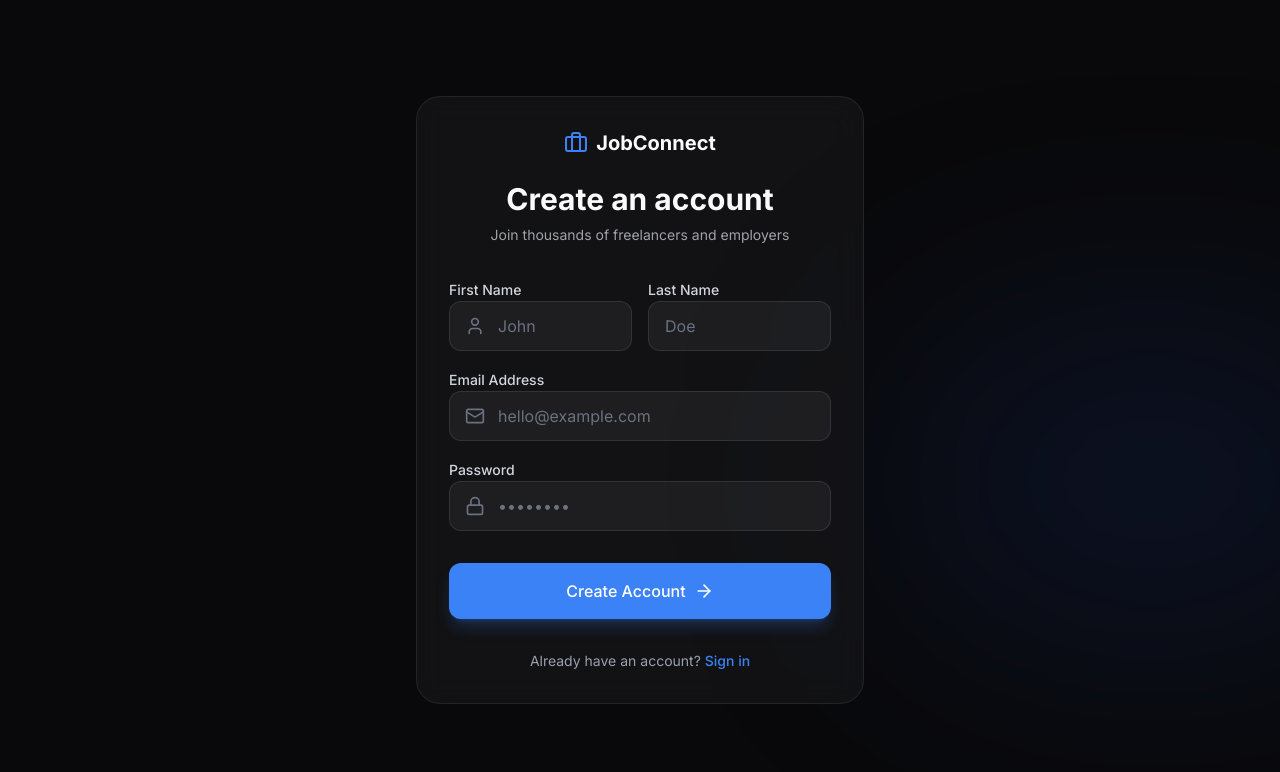
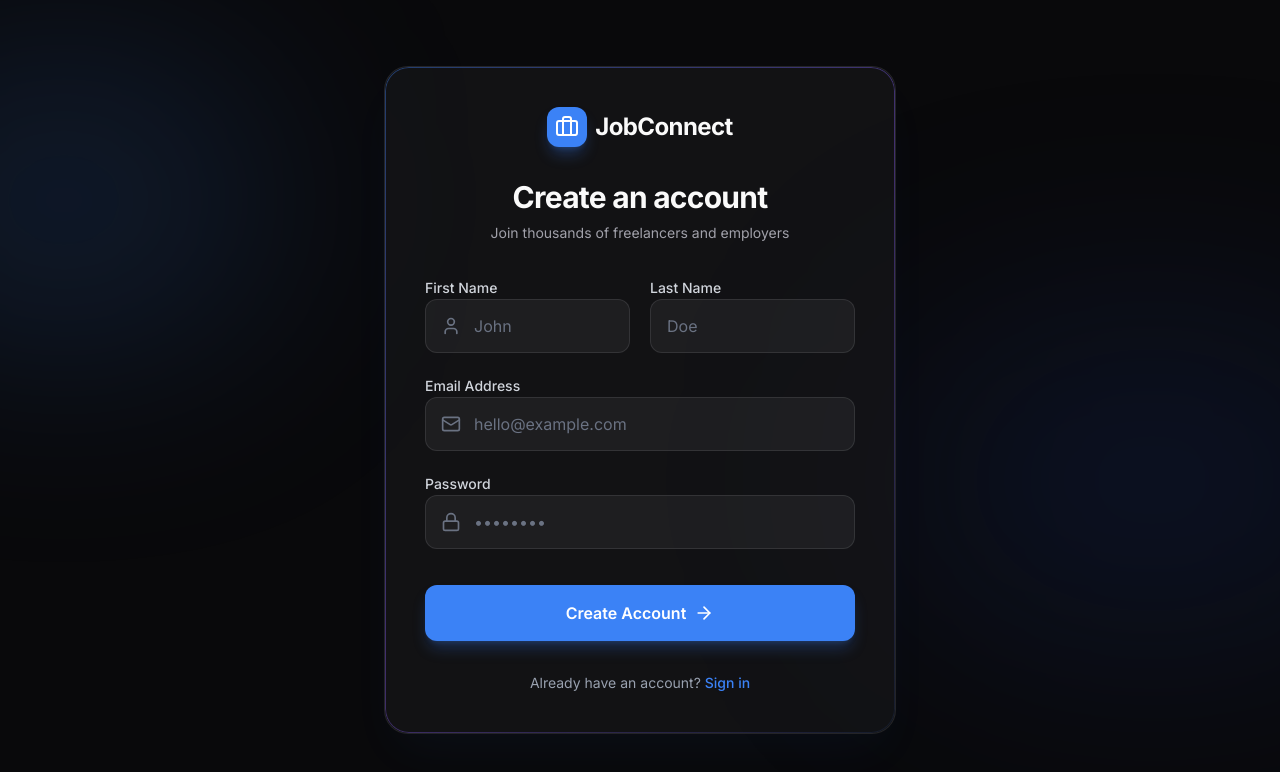
Before and after one commit to steve-237/jobconnect, a Next.js app in the folder web/: page /register in a window 1280 px wide. Shown: the top 772 px of the page. Built offline with nearby package versions, Linux system fonts and the light colour scheme.

Commit message:
style(web): refine login and register pages with premium theme UI

```diff
--- a/web/src/app/login/page.tsx
+++ b/web/src/app/login/page.tsx
@@ -25,12 +25,9 @@ export default function LoginPage() {
       const response = await api.post('/auth/login', formData);
       const { access_token } = response.data;
 
-      // Store token in localStorage for MVP
       localStorage.setItem('token', access_token);
 
-      // Redirect to dashboard (to be implemented)
-      alert('Success! JWT Token saved.');
-      router.push('/');
+      router.push('/dashboard');
     } catch (err: any) {
       setError(err.response?.data?.message || 'Failed to login. Please try again.');
     } finally {
@@ -39,23 +36,28 @@ export default function LoginPage() {
   };
 
   return (
-    <div className="min-h-screen flex items-center justify-center p-4 relative overflow-hidden">
+    <div className="min-h-screen flex items-center justify-center p-6 relative overflow-hidden">
       <div className="absolute top-[20%] left-[-10%] w-[40%] h-[40%] rounded-full bg-primary/20 blur-[120px] pointer-events-none" />
+      <div className="absolute bottom-[-10%] right-[-10%] w-[40%] h-[40%] rounded-full bg-purple-900/20 blur-[120px] pointer-events-none" />
 
-      <div className="w-full max-w-md glass p-8 rounded-3xl z-10">
+      <div className="w-full max-w-md animate-fade-in-up">
+        <div className="glass p-8 rounded-3xl relative gradient-border shadow-2xl shadow-primary/5">
           <div className="flex flex-col items-center mb-8">
-          <Link href="/" className="flex items-center gap-2 mb-6">
-            <Briefcase className="w-6 h-6 text-primary" />
-            <span className="font-bold text-xl">JobConnect</span>
+            <Link href="/" className="flex items-center gap-2 mb-8 hover:scale-105 transition-transform">
+              <div className="w-10 h-10 bg-primary rounded-xl flex items-center justify-center shadow-lg shadow-primary/30">
+                <Briefcase className="w-6 h-6 text-white" />
+              </div>
+              <span className="font-bold text-2xl tracking-tight">JobConnect</span>
             </Link>
-          <h1 className="text-3xl font-bold mb-2">Welcome back</h1>
+            <h1 className="text-3xl font-bold mb-2 tracking-tight">Welcome back</h1>
             <p className="text-muted-foreground text-sm text-center">
               Sign in to your account to continue
             </p>
           </div>
 
           {error && (
-          <div className="bg-red-500/10 border border-red-500/20 text-red-400 p-4 rounded-xl mb-6 text-sm">
+            <div className="bg-danger/10 border border-danger/20 text-danger p-4 rounded-xl mb-6 text-sm flex items-center gap-2">
+              <div className="w-1.5 h-1.5 rounded-full bg-danger flex-shrink-0" />
               {error}
             </div>
           )}
@@ -63,12 +65,12 @@ export default function LoginPage() {
           <form onSubmit={handleSubmit} className="flex flex-col gap-5">
             <div className="space-y-2">
               <label className="text-sm font-medium text-gray-300">Email Address</label>
-            <div className="relative">
-              <Mail className="absolute left-4 top-1/2 -translate-y-1/2 w-5 h-5 text-gray-500" />
+              <div className="relative group">
+                <Mail className="absolute left-4 top-1/2 -translate-y-1/2 w-5 h-5 text-gray-500 group-focus-within:text-primary transition-colors" />
                 <input
                   type="email"
                   required
-                className="w-full bg-white/5 border border-white/10 rounded-xl px-12 py-4 text-white placeholder:text-gray-500 focus:outline-none focus:ring-2 focus:ring-primary/50 transition-all"
+                  className="w-full bg-white/5 border border-white/10 rounded-xl px-12 py-3.5 text-white placeholder:text-gray-500 focus:outline-none focus:border-primary/50 focus:ring-1 focus:ring-primary/50 transition-all"
                   placeholder="hello@example.com"
                   value={formData.email}
                   onChange={e => setFormData({...formData, email: e.target.value})}
@@ -78,12 +80,12 @@ export default function LoginPage() {
 
             <div className="space-y-2">
               <label className="text-sm font-medium text-gray-300">Password</label>
-            <div className="relative">
-              <Lock className="absolute left-4 top-1/2 -translate-y-1/2 w-5 h-5 text-gray-500" />
+              <div className="relative group">
+                <Lock className="absolute left-4 top-1/2 -translate-y-1/2 w-5 h-5 text-gray-500 group-focus-within:text-primary transition-colors" />
                 <input
                   type="password"
                   required
-                className="w-full bg-white/5 border border-white/10 rounded-xl px-12 py-4 text-white placeholder:text-gray-500 focus:outline-none focus:ring-2 focus:ring-primary/50 transition-all"
+                  className="w-full bg-white/5 border border-white/10 rounded-xl px-12 py-3.5 text-white placeholder:text-gray-500 focus:outline-none focus:border-primary/50 focus:ring-1 focus:ring-primary/50 transition-all"
                   placeholder="••••••••"
                   value={formData.password}
                   onChange={e => setFormData({...formData, password: e.target.value})}
@@ -94,7 +96,7 @@ export default function LoginPage() {
             <button
               type="submit"
               disabled={loading}
-            className="w-full bg-primary hover:bg-blue-600 text-white font-medium py-4 rounded-xl mt-2 transition-all hover:scale-[1.02] active:scale-[0.98] shadow-lg shadow-primary/25 flex items-center justify-center gap-2 disabled:opacity-50 disabled:pointer-events-none"
+              className="w-full bg-primary hover:bg-primary-hover text-white font-semibold py-4 rounded-xl mt-4 transition-all hover:scale-[1.02] active:scale-[0.98] shadow-lg shadow-primary/25 flex items-center justify-center gap-2 disabled:opacity-50 disabled:pointer-events-none"
             >
               {loading ? (
                 <Loader2 className="w-5 h-5 animate-spin" />
@@ -109,11 +111,12 @@ export default function LoginPage() {
 
           <div className="mt-8 text-center text-sm text-gray-400">
             Don't have an account?{' '}
-          <Link href="/register" className="text-primary hover:underline font-medium">
+            <Link href="/register" className="text-primary hover:text-primary-hover transition-colors font-medium">
               Sign up
             </Link>
           </div>
         </div>
       </div>
+    </div>
   );
 }
--- a/web/src/app/register/page.tsx
+++ b/web/src/app/register/page.tsx
@@ -24,18 +24,14 @@ export default function RegisterPage() {
     setError('');
 
     try {
-      // 1. Create account
       await api.post('/auth/register', formData);
-
-      // 2. Auto login
       const response = await api.post('/auth/login', {
         email: formData.email,
         password: formData.password
       });
 
       localStorage.setItem('token', response.data.access_token);
-      alert('Account created! Token saved.');
-      router.push('/');
+      router.push('/dashboard');
     } catch (err: any) {
       setError(err.response?.data?.message || 'Failed to register. Please try again.');
     } finally {
@@ -44,37 +40,42 @@ export default function RegisterPage() {
   };
 
   return (
-    <div className="min-h-screen flex items-center justify-center p-4 relative overflow-hidden">
+    <div className="min-h-screen flex items-center justify-center p-6 relative overflow-hidden">
       <div className="absolute bottom-[20%] right-[-10%] w-[40%] h-[40%] rounded-full bg-blue-900/20 blur-[120px] pointer-events-none" />
+      <div className="absolute top-[10%] left-[-10%] w-[30%] h-[30%] rounded-full bg-primary/20 blur-[120px] pointer-events-none" />
 
-      <div className="w-full max-w-md glass p-8 rounded-3xl z-10">
+      <div className="w-full max-w-lg animate-fade-in-up">
+        <div className="glass p-8 md:p-10 rounded-3xl relative gradient-border shadow-2xl shadow-primary/5">
           <div className="flex flex-col items-center mb-8">
-          <Link href="/" className="flex items-center gap-2 mb-6">
-            <Briefcase className="w-6 h-6 text-primary" />
-            <span className="font-bold text-xl">JobConnect</span>
+            <Link href="/" className="flex items-center gap-2 mb-8 hover:scale-105 transition-transform">
+              <div className="w-10 h-10 bg-primary rounded-xl flex items-center justify-center shadow-lg shadow-primary/30">
+                <Briefcase className="w-6 h-6 text-white" />
+              </div>
+              <span className="font-bold text-2xl tracking-tight">JobConnect</span>
             </Link>
-          <h1 className="text-3xl font-bold mb-2">Create an account</h1>
+            <h1 className="text-3xl font-bold mb-2 tracking-tight">Create an account</h1>
             <p className="text-muted-foreground text-sm text-center">
               Join thousands of freelancers and employers
             </p>
           </div>
 
           {error && (
-          <div className="bg-red-500/10 border border-red-500/20 text-red-400 p-4 rounded-xl mb-6 text-sm">
+            <div className="bg-danger/10 border border-danger/20 text-danger p-4 rounded-xl mb-6 text-sm flex items-center gap-2">
+              <div className="w-1.5 h-1.5 rounded-full bg-danger flex-shrink-0" />
               {error}
             </div>
           )}
 
-        <form onSubmit={handleSubmit} className="flex flex-col gap-4">
-          <div className="flex gap-4">
+          <form onSubmit={handleSubmit} className="flex flex-col gap-5">
+            <div className="flex flex-col sm:flex-row gap-5">
               <div className="space-y-2 flex-1">
                 <label className="text-sm font-medium text-gray-300">First Name</label>
-              <div className="relative">
-                <User className="absolute left-4 top-1/2 -translate-y-1/2 w-5 h-5 text-gray-500" />
+                <div className="relative group">
+                  <User className="absolute left-4 top-1/2 -translate-y-1/2 w-5 h-5 text-gray-500 group-focus-within:text-primary transition-colors" />
                   <input
                     type="text"
                     required
-                  className="w-full bg-white/5 border border-white/10 rounded-xl pl-12 pr-4 py-3 text-white placeholder:text-gray-500 focus:outline-none focus:ring-2 focus:ring-primary/50 transition-all"
+                    className="w-full bg-white/5 border border-white/10 rounded-xl pl-12 pr-4 py-3.5 text-white placeholder:text-gray-500 focus:outline-none focus:border-primary/50 focus:ring-1 focus:ring-primary/50 transition-all"
                     placeholder="John"
                     value={formData.firstName}
                     onChange={e => setFormData({...formData, firstName: e.target.value})}
@@ -83,11 +84,11 @@ export default function RegisterPage() {
               </div>
               <div className="space-y-2 flex-1">
                 <label className="text-sm font-medium text-gray-300">Last Name</label>
-              <div className="relative">
+                <div className="relative group">
                   <input
                     type="text"
                     required
-                  className="w-full bg-white/5 border border-white/10 rounded-xl px-4 py-3 text-white placeholder:text-gray-500 focus:outline-none focus:ring-2 focus:ring-primary/50 transition-all"
+                    className="w-full bg-white/5 border border-white/10 rounded-xl px-4 py-3.5 text-white placeholder:text-gray-500 focus:outline-none focus:border-primary/50 focus:ring-1 focus:ring-primary/50 transition-all"
                     placeholder="Doe"
                     value={formData.lastName}
                     onChange={e => setFormData({...formData, lastName: e.target.value})}
@@ -98,12 +99,12 @@ export default function RegisterPage() {
 
             <div className="space-y-2">
               <label className="text-sm font-medium text-gray-300">Email Address</label>
-            <div className="relative">
-              <Mail className="absolute left-4 top-1/2 -translate-y-1/2 w-5 h-5 text-gray-500" />
+              <div className="relative group">
+                <Mail className="absolute left-4 top-1/2 -translate-y-1/2 w-5 h-5 text-gray-500 group-focus-within:text-primary transition-colors" />
                 <input
                   type="email"
                   required
-                className="w-full bg-white/5 border border-white/10 rounded-xl pl-12 pr-4 py-3 text-white placeholder:text-gray-500 focus:outline-none focus:ring-2 focus:ring-primary/50 transition-all"
+                  className="w-full bg-white/5 border border-white/10 rounded-xl px-12 py-3.5 text-white placeholder:text-gray-500 focus:outline-none focus:border-primary/50 focus:ring-1 focus:ring-primary/50 transition-all"
                   placeholder="hello@example.com"
                   value={formData.email}
                   onChange={e => setFormData({...formData, email: e.target.value})}
@@ -113,12 +114,12 @@ export default function RegisterPage() {
 
             <div className="space-y-2">
               <label className="text-sm font-medium text-gray-300">Password</label>
-            <div className="relative">
-              <Lock className="absolute left-4 top-1/2 -translate-y-1/2 w-5 h-5 text-gray-500" />
+              <div className="relative group">
+                <Lock className="absolute left-4 top-1/2 -translate-y-1/2 w-5 h-5 text-gray-500 group-focus-within:text-primary transition-colors" />
                 <input
                   type="password"
                   required
-                className="w-full bg-white/5 border border-white/10 rounded-xl pl-12 pr-4 py-3 text-white placeholder:text-gray-500 focus:outline-none focus:ring-2 focus:ring-primary/50 transition-all"
+                  className="w-full bg-white/5 border border-white/10 rounded-xl px-12 py-3.5 text-white placeholder:text-gray-500 focus:outline-none focus:border-primary/50 focus:ring-1 focus:ring-primary/50 transition-all"
                   placeholder="••••••••"
                   value={formData.password}
                   onChange={e => setFormData({...formData, password: e.target.value})}
@@ -129,7 +130,7 @@ export default function RegisterPage() {
             <button
               type="submit"
               disabled={loading}
-            className="w-full bg-primary hover:bg-blue-600 text-white font-medium py-4 rounded-xl mt-4 transition-all hover:scale-[1.02] active:scale-[0.98] shadow-lg shadow-primary/25 flex items-center justify-center gap-2 disabled:opacity-50 disabled:pointer-events-none"
+              className="w-full bg-primary hover:bg-primary-hover text-white font-semibold py-4 rounded-xl mt-4 transition-all hover:scale-[1.02] active:scale-[0.98] shadow-lg shadow-primary/25 flex items-center justify-center gap-2 disabled:opacity-50 disabled:pointer-events-none"
             >
               {loading ? (
                 <Loader2 className="w-5 h-5 animate-spin" />
@@ -144,11 +145,12 @@ export default function RegisterPage() {
 
           <div className="mt-8 text-center text-sm text-gray-400">
             Already have an account?{' '}
-          <Link href="/login" className="text-primary hover:underline font-medium">
+            <Link href="/login" className="text-primary hover:text-primary-hover transition-colors font-medium">
               Sign in
             </Link>
           </div>
         </div>
       </div>
+    </div>
   );
 }
```
Lines whose indentation alone changed are shown as unchanged.
